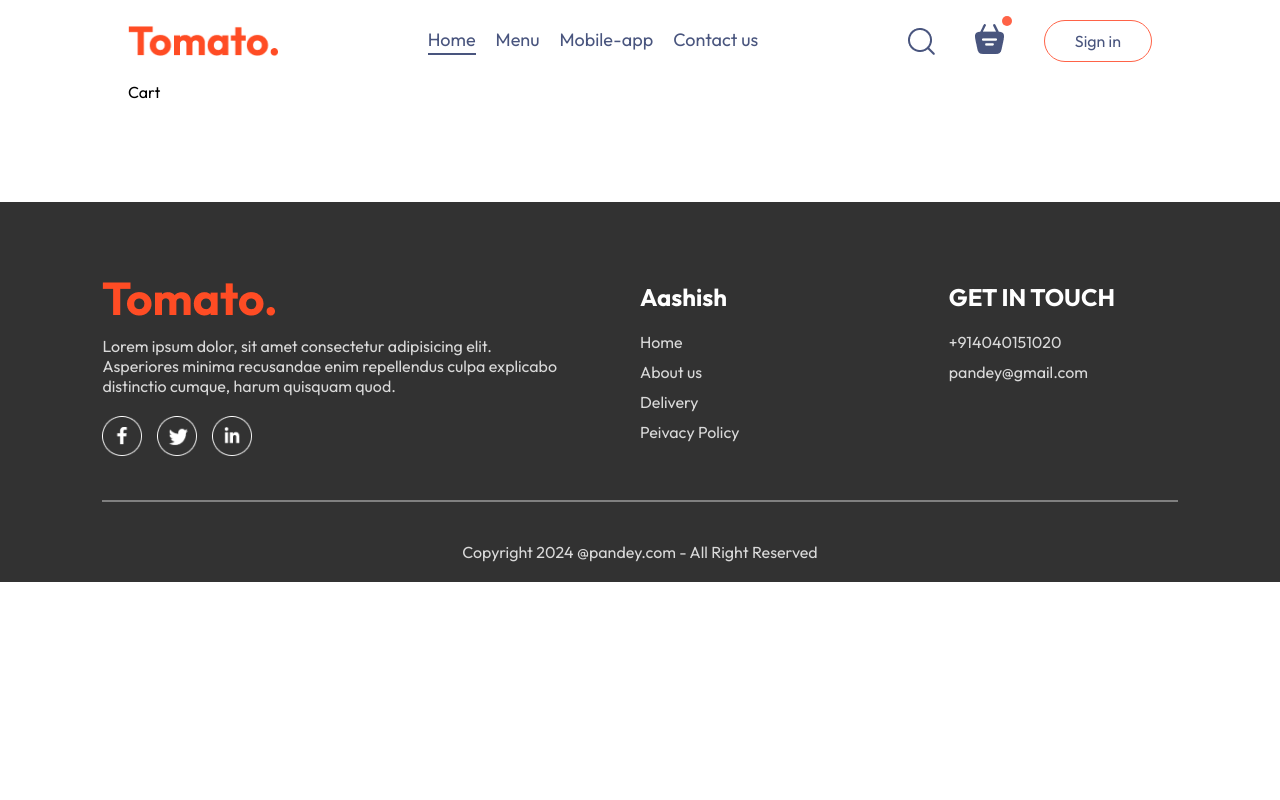
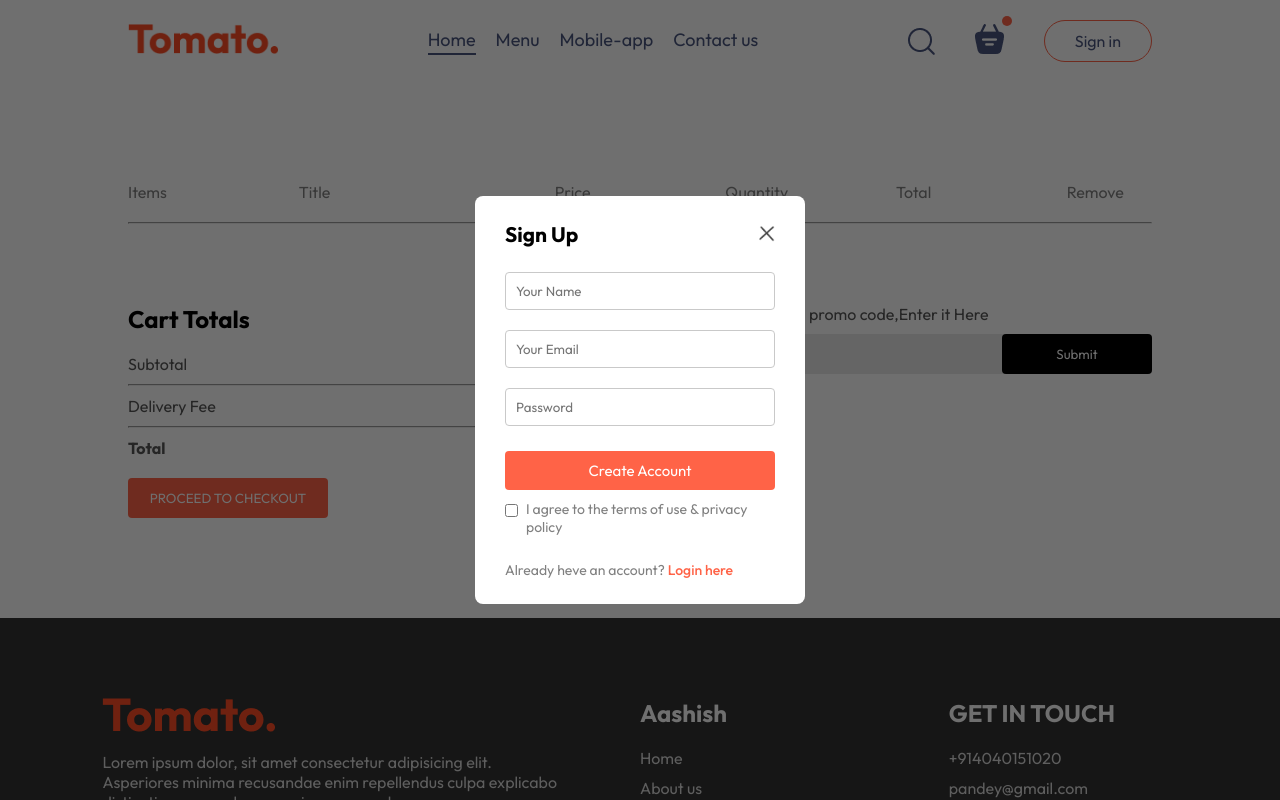
Before and after one commit to pandey06aashish/Food-Delivery-Website, a React (Vite) app in the folder frontend/: page /cart in a window 1280 px wide. Both pictures are taken after a click on the button "Sign in". Shown: the top 800 px of the page. Built offline with nearby package versions, Linux system fonts and the light colour scheme.

Commit message:
we create login-sigin functionality and card page to add product .

```diff
--- a/frontend/src/App.jsx
+++ b/frontend/src/App.jsx
@@ -1,17 +1,23 @@
-import React from 'react'
+import React, { useState } from 'react'
 import Navbar from './components/Navbar/Navbar'
-import { Route, Routes } from 'react-router-dom'
+import { Route, Routes, useActionData } from 'react-router-dom'
 import Cart from './pages/Cart/Cart'
 import PlaceOrder from './pages/PlaceOrder/PlaceOrder'
 import Home from './pages/Home/Home'
 import Footer from './components/Footer/footer'
+import Loginpop from './components/Loginpopup/Loginpop'
 
 
 const App = () => {
+  const [showLogin,setShowLogin]=useState(false);
+
   return (
     <>
+    {
+      showLogin ? <Loginpop setShowLogin={setShowLogin}/>:<></>
+    }
     <div className='app'>
-      <Navbar/>
+      <Navbar setShowLogin={setShowLogin}/>
       <Routes>
         <Route path='/' element={<Home/>}/>
         <Route path='/cart' element={<Cart/>}/>
--- /dev/null
+++ b/frontend/src/components/Loginpopup/Loginpop.css
@@ -0,0 +1,72 @@
+.login-popup{
+    position: absolute;
+    z-index: 1;
+    width: 100%;
+    height: 100%;
+    background-color: #00000090;
+    display: grid;
+}
+
+.login-popup-container{
+  place-self:center;
+  width: max(23vw,330px);
+  color: #808080;
+  background-color: white;
+  display: flex;
+  flex-direction: column;
+  gap: 25px;
+  padding: 25px 30px;
+  border-radius: 8px;
+  font-size: 14px;
+  animation: fadeIn 0.5s;
+}
+.login-popup-title{
+    display: flex;
+    justify-content:space-between;
+    align-items: center;
+    color: black;
+}
+
+.login-popup-title img{
+    width: 16px;
+    cursor: pointer;
+}
+
+.login-popup-inputs{
+    display: flex;
+    flex-direction: column;
+    gap: 20px;
+}
+
+.login-popup-inputs input{
+    outline: none;
+    border: 1px solid #c9c9c9;
+    padding: 10px;
+    border-radius:4px;
+}
+
+.login-popup-container button{
+      border: none;
+      padding: 10px;
+      border-radius:4px;
+      color: white;
+    background-color:tomato;
+    font-size: 15px;
+}
+
+.login-popup-condition{
+    display: flex;
+    align-items: start;
+    gap: 8px;
+    margin-top:-15px;
+}
+
+.login-popup-condition input{
+ margin-top: 4px;
+}
+
+.login-popup p span{
+    color: tomato;
+    font-weight: 500;
+    cursor: pointer;
+}
--- /dev/null
+++ b/frontend/src/components/Loginpopup/Loginpop.jsx
@@ -0,0 +1,37 @@
+import React, { useState } from 'react'
+import './Loginpop.css'
+import { assets } from '../../assets/assets'
+
+const Loginpop = ({setShowLogin}) => {
+
+const [currState,setCurrState]=useState("Sign Up")
+
+  return (
+    <div className='login-popup'>
+       <form action="" className="login-popup-container">
+          <div className="login-popup-title">
+            <h2> {currState} </h2>
+            <img onClick={()=>setShowLogin(false)} src={assets.cross_icon} alt="" />
+          </div>
+
+          <div className="login-popup-inputs">
+            {currState==="Login"?<></>:<input type='text' placeholder='Your Name' required />}
+
+              <input type='email' placeholder='Your Email' required/>
+              <input type='password' placeholder='Password' required/>
+          </div>
+          <button>{currState==="Sign Up"?"Create Account":"Login"}</button>
+          <div className='login-popup-condition'>
+            <input type='checkbox' required />
+            <p>I agree to the terms of use & privacy policy</p>
+          </div>
+          {currState==="Login"?
+          <p>Create a New account? <span onClick={()=>setCurrState("Sign Up")}>Click here</span></p>:
+          <p>Already heve an account? <span onClick={()=>setCurrState("Login")}>Login here</span></p>
+        }
+       </form>
+    </div>
+  )
+}
+
+export default Loginpop;
--- a/frontend/src/components/Navbar/Navbar.jsx
+++ b/frontend/src/components/Navbar/Navbar.jsx
@@ -3,13 +3,13 @@
 import { assets } from '../../assets/assets'
 import { Link } from 'react-router-dom';
 
-const Navbar = () => {
+const Navbar = ({setShowLogin}) => {
 
     const [menu, setMenu]=useState("home");
 
   return (
     <div className='navbar'>
-        <img src={assets.logo} alt="" className="logo" />
+        <Link to='/'><img src={assets.logo} alt="" className="logo" /></Link>
         <ul className="navbar-menu">
           <Link to={'./'} onClick={()=>setMenu('home')} className={menu==="home"?"active":""}>Home</Link>
           <a href='#explore-menu' onClick={()=>setMenu('menu')}className={menu==="menu"?"active":""}>Menu</a>
@@ -19,10 +19,10 @@
         <div className="navbar-right">
           <img src={assets.search_icon} alt="" />
           <div className="navbar-search-icon">
-            <img src={assets.basket_icon} alt="" />
+           <Link to="/cart"><img src={assets.basket_icon} alt="" /></Link>
             <div className="dot"></div>
           </div>
-          <button>Sign in</button>
+          <button onClick={()=>setShowLogin(true)}>Sign in</button>
         </div>
     </div>
   )
--- a/frontend/src/pages/Cart/Cart.css
+++ b/frontend/src/pages/Cart/Cart.css
@@ -0,0 +1,94 @@
+.cart{
+    margin-top: 100px;
+}
+
+.cart-items-title{
+    display: grid;
+     grid-template-columns: 1fr 1.5fr 1fr 1fr 1fr 0.5fr;
+     align-items: center;
+     color: gray;
+     font-size: max(1vw 12px);
+}
+
+.cart-items-item{
+    margin: 10px 0px;
+    color: black;
+
+}
+
+.cart-items-item img{
+    width: 50px;
+}
+
+.cart-items-item hr{
+    height: 1px;
+    background-color:#e2e2e2;
+    border: none;
+}
+
+.cart-items-item .cross{
+    cursor: pointer;
+}
+
+.cart-bottom{
+    margin-top: 80px;
+    display:flex;
+    justify-content: space-between;
+    gap: max(12vw,20px)
+}
+
+.cart-total{
+    flex:1;
+    display: flex;
+    flex-direction: column;
+    gap:20px;
+}
+
+.cart-total-detils{
+    display: flex;
+    justify-content:space-between;
+    color:#555;
+}
+.cart-total hr{
+    margin:10px 0px;
+}
+.cart-total button{
+    border: none;
+    color: white;
+    background-color: tomato;
+    width: max(15vw ,200px);
+    padding: 12px 0px;
+    border-radius: 4px;
+    cursor: pointer;
+}
+
+.cart-promocode{
+    flex: 1;
+}
+.cart-promocode p{
+     color: #555;
+}
+.cart-promocode-input{
+    margin-top:10px;
+    display: flex;
+    justify-content: space-between;
+    align-items:center;
+    background-color: #eaeaea;
+    border-radius: 4px;
+}
+
+.cart-promocode-input input{
+    background: transparent;
+    border: none;
+    outline: none;
+    padding-left:10px ;
+}
+
+.cart-promocode-input button{
+    width: max(10vw,150px);
+    padding: 12px 5px;
+    background-color: black;
+    border: none;
+    color: white;
+    border-radius: 4px;
+}
--- a/frontend/src/pages/Cart/Cart.jsx
+++ b/frontend/src/pages/Cart/Cart.jsx
@@ -1,7 +1,72 @@
-import React from "react";
+import React, { useContext } from "react";
 import "./Cart.css";
+import { StoreContext } from "../../context/StoreContext";
+
+
 const Cart = () => {
-  return <div>Cart</div>;
+  const {cartItems,food_list,removeFromCart}=useContext(StoreContext);
+  return <div className="cart">
+    <div className="cart-items">
+      <div className="cart-items-title">
+        <p>Items</p>
+        <p>Title</p>
+        <p>Price</p>
+        <p>Quantity</p>
+        <p>Total</p>
+        <p>Remove</p>
+      </div>
+      <br />
+      <hr />
+      {food_list.map((item,index)=>{
+        if(cartItems[item._id]>0){
+          return(
+            <div>
+            <div className="cart-items-title cart-items-item">
+             <img src={item.image} alt="" />
+             <p>{item.name}</p>
+             <p>${item.price}</p>
+             <p>{cartItems[item._id]}</p>
+             <p >${item.price*cartItems[item._id]}</p>
+             <p onClick={()=>removeFromCart(item._id)} className="cross">x</p>
+            </div>
+            <hr />
+            </div>
+          )
+        }
+      })}
+    </div>
+    <div className="cart-bottom">
+      <div className="cart-total">
+        <h2>Cart Totals</h2>
+        <div>
+          <div className="cart-total-detils">
+            <p>Subtotal</p>
+            <p>{0}</p>
+          </div>
+          <hr />
+          <div className="cart-total-detils">
+            <p>Delivery Fee</p>
+            <p>{2}</p>
+          </div>
+          <hr />
+          <div className="cart-total-detils">
+            <b>Total</b>
+            <b>{0}</b>
+          </div>
+        </div>
+        <button>PROCEED TO CHECKOUT</button>
+      </div>
+       <div className="cart-promocode">
+        <div>
+          <p>if you have a promo code,Enter it Here</p>
+           <div className="cart-promocode-input">
+            <input type="text" placeholder="Promo Code"/>
+            <button>Submit</button>
+           </div>
+        </div>
+       </div>
+     </div>
+  </div>;
 };
 
 export default Cart;
```
